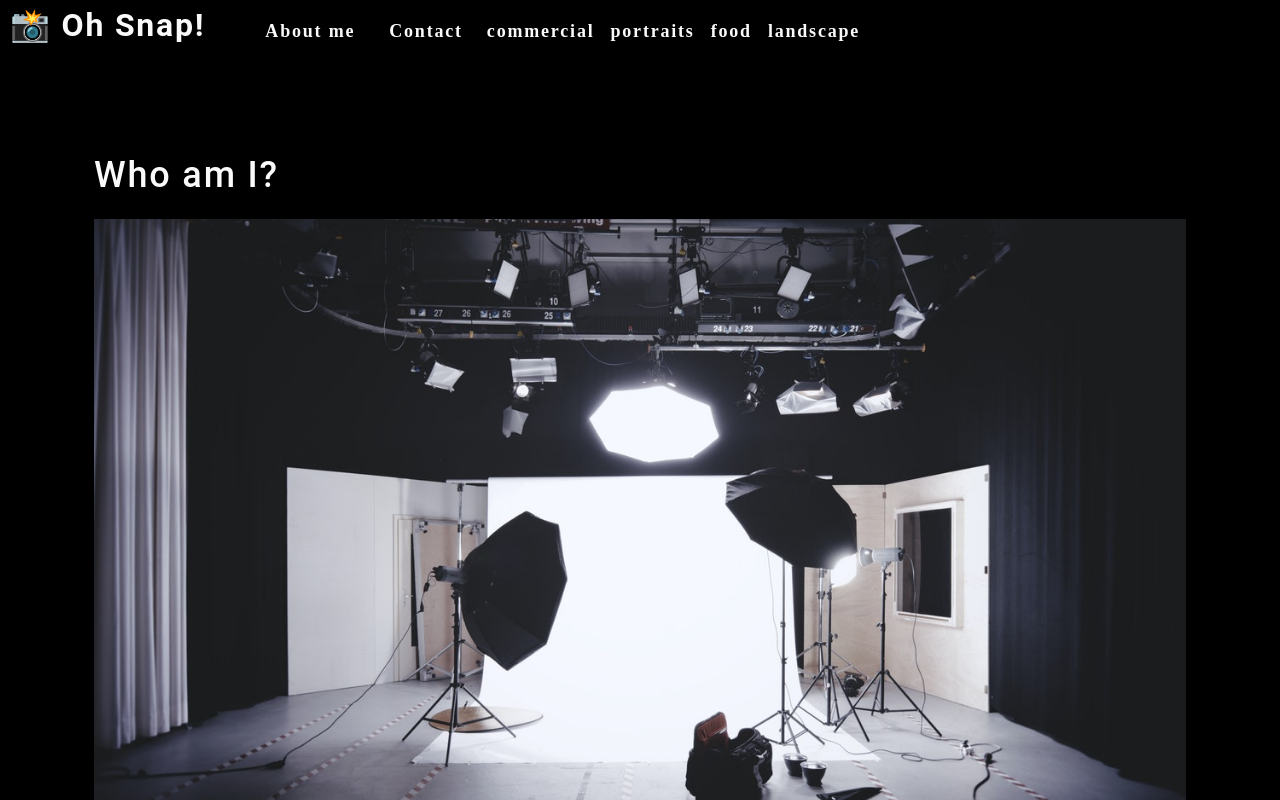
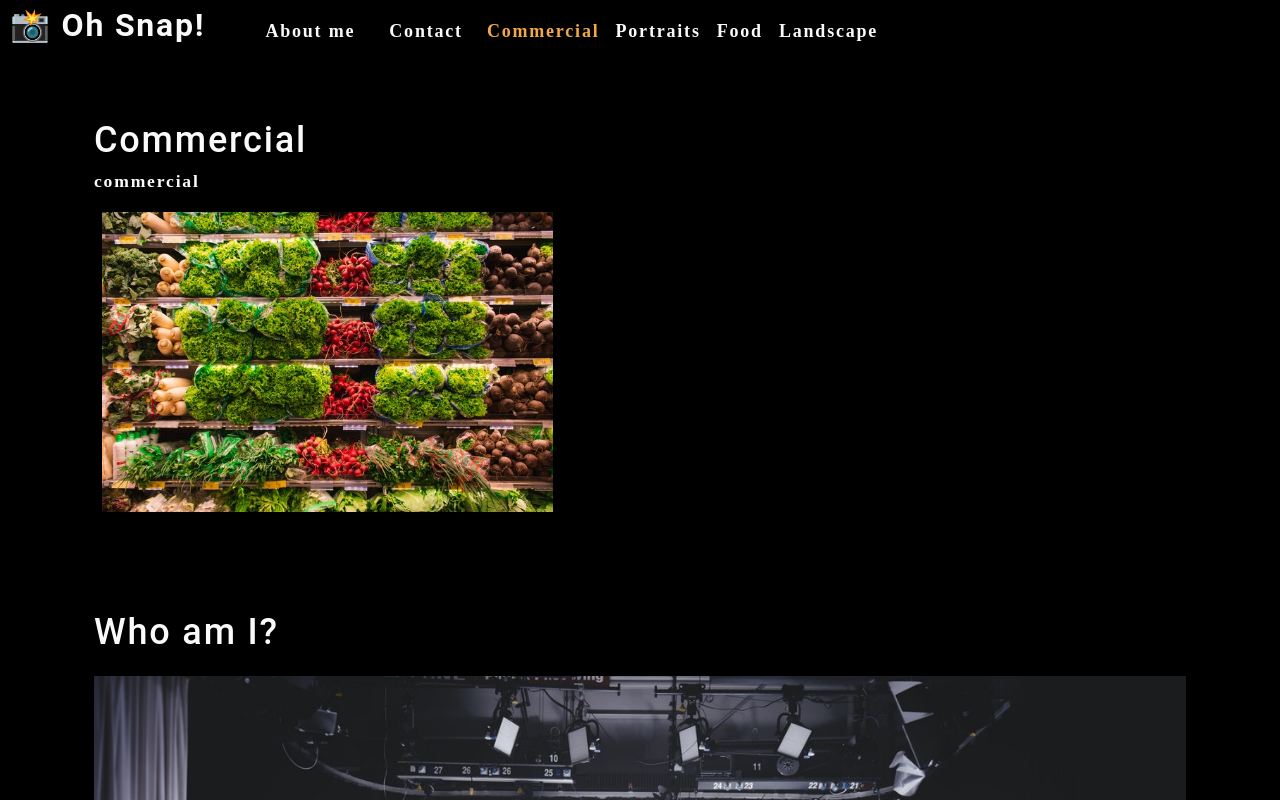
Before and after one commit to auscarter17/photo-port, a React (Create React App) app: page / in a window 1280 px wide. Shown: the top 800 px of the page. Built offline with nearby package versions, Linux system fonts and the light colour scheme.

Commit message:
added useStates

```diff
--- a/src/App.js
+++ b/src/App.js
@@ -1,16 +1,36 @@
-import React from 'react';
+import React, { useState } from 'react';
 import Nav from './components/Nav';
 import About from './components/About';
+import Gallery from "./components/Gallery";
 
 function App() {
-    return (
+  const [categories] = useState([
+    {
+      name: 'commercial',
+      description: 'Photos of grocery stores, food trucks, and other commercial projects',
+    },
+    { name: 'portraits', description: 'Portraits of people in mt life' },
+    { name: 'food', description: 'Delicious delicacies' },
+    { name: 'landscape', description: 'Fields, farmhouses, waterfalls, and the beauty of nature.' }
+  ]);
+
+  const [currentCategory, setCurrentCategory] = useState(categories[0]);
+
+  return (
+    <div>
+      <Nav
+        categories={categories}
+        setCurrentCategory={setCurrentCategory}
+        currentCategory={currentCategory}
+      ></Nav>
+      <main>
         <div>
-            <Nav></Nav>
-            <main>
-                <About></About>
-            </main>
+          <Gallery></Gallery>
+          <About></About>
         </div>
-    );
+      </main>
+    </div>
+  );
 }
 
 export default App;
--- /dev/null
+++ b/src/components/Gallery/index.js
@@ -0,0 +1,26 @@
+import React from 'react';
+import { capitalizeFirstLetter } from '../../utils/helpers';
+import photo from "../../assets/small/commercial/0.jpg";
+
+function Gallery(props) {
+    const currentCategory = {
+        name: "commercial",
+        description:
+            "Photos of grocery stores, food trucks, and other commercial products",
+    };
+    return (
+        <section>
+            <h1>{capitalizeFirstLetter(currentCategory.name)}</h1>
+            <p>{currentCategory.name}</p>
+            <div>
+                <img
+                    src={photo}
+                    alt="Commercial Example"
+                    className="img-thumbnail mx-1"
+                />
+            </div>
+        </section>
+    );
+}
+
+export default Gallery;
--- a/src/components/Nav/index.js
+++ b/src/components/Nav/index.js
@@ -1,56 +1,57 @@
-import React from 'react';
+import React, { useEffect } from 'react';
+import { capitalizeFirstLetter } from "../../utils/helpers";
 
-function Nav() {
-    const categories = [
-        {
-            name: "commercial",
-            description:
-                "Photos of grocery stores, food trucks, and other commercial projects.",
-        },
-        { name: "portraits", description: "Portraits of people in my life" },
-        { name: "food", description: "Delicious delicacies" },
-        {
-            name: "landscape",
-            description: "Fields, farmhouses, waterfalls, and the beauty of nature",
-        },
-    ];
+function Nav(props) {
+    const {
+        categories = [],
+        setCurrentCategory,
+        currentCategory,
+    } = props;
 
-    function categorySelected(name){
-        console.log(`${name} clicked`)
-    }
+    useEffect(() => {
+        document.title = capitalizeFirstLetter(currentCategory.name);
+    }, [currentCategory]);
 
         return (
             <header className="flex-row px-1">
                 <h2>
                     <a data-testid="link" href="/">
-                    <span role="img" aria-label="camera"> 📸</span> Oh Snap!
+                        <span role="img" aria-label="camera">
+                            {" "}
+                            📸
+                        </span>{" "}
+                        Oh Snap!
                     </a>
                 </h2>
                 <nav>
                     <ul className="flex-row">
                         <li className="mx-2">
-                        <a data-testid="about" href="#about">
+                            <a data-testid="about"
+                                href="#about"
+                            >
                                 About me
                             </a>
                         </li>
-                    <li className="mx-2"
-                    >
+                        <li className="mx-2">
                             <span>Contact</span>
                         </li>
                         {categories.map((category) => (
-                            <li
-                                className="mx-1"
-                                key={category.name}
+                            <li className={`mx-1 ${
+                                    currentCategory.name === category.name && 'navActive'
+                                    }`} key={category.name}>
+                                <span
+                                    onClick={() => {
+                                        setCurrentCategory(category)
+                                    }}
                                 >
-                                <span onClick={() => categorySelected(category.name)} >
-                                    {category.name}
+                                    {capitalizeFirstLetter(category.name)}
                                 </span>
                             </li>
                         ))}
                     </ul>
                 </nav>
             </header>
-    )
+        );
 }
 
 export default Nav;
```
Lines whose indentation alone changed are shown as unchanged.
